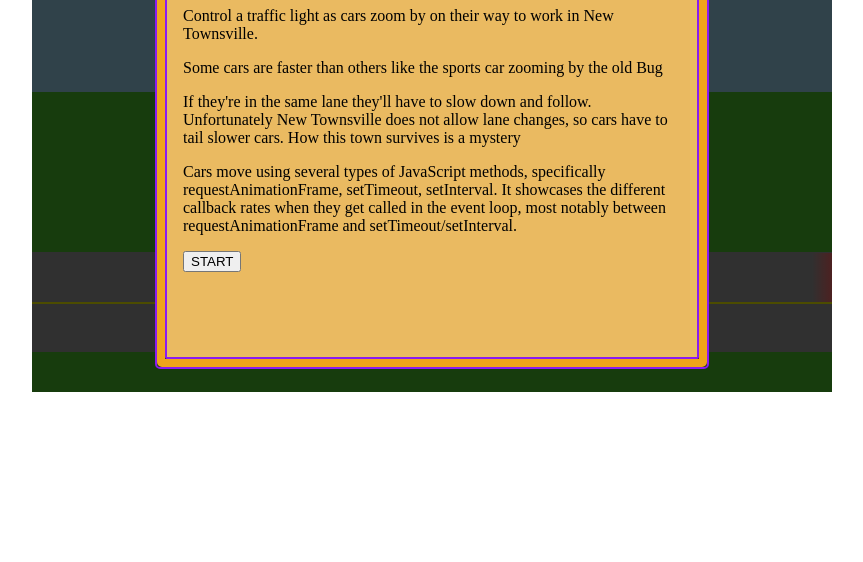
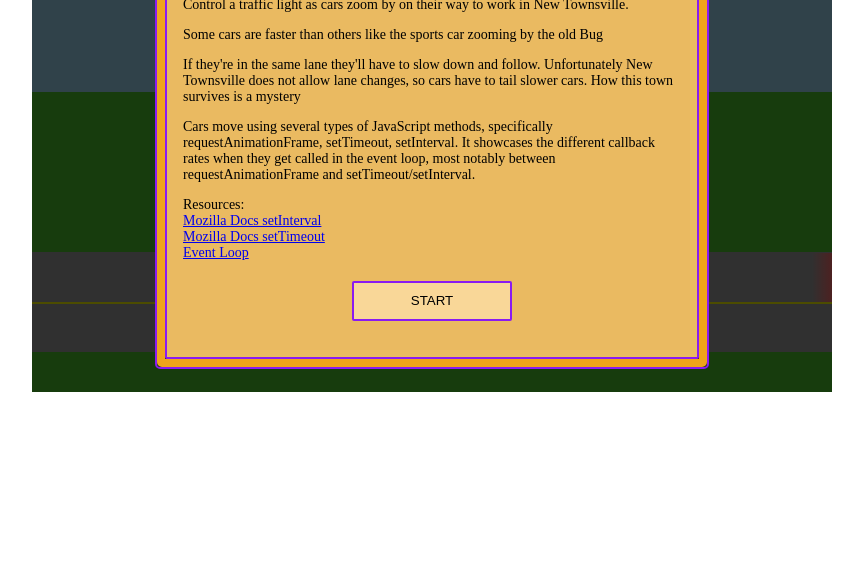
Before and after one commit to VietnameseCoffee/traffic-light, a website built with webpack: page src/index.html in a window 1280 px wide. Shown: the part 238-800 px from the top of the page, without its empty margins (208-1071 px from the left). Built offline with nearby package versions, Linux system fonts and the light colour scheme.

Commit message:
Add resources, cleanup

```diff
--- a/src/index.html
+++ b/src/index.html
@@ -49,7 +49,17 @@
                             different callback rates when they get called in the event loop,
                             most notably between requestAnimationFrame and setTimeout/setInterval.
                         </p>
-                        <button id="init">START</button>
+                        Resources:
+                        <div>
+                            <a href="https://developer.mozilla.org/en-US/docs/Web/API/setInterval">Mozilla Docs setInterval</a>
+                        </div>
+                        <div>
+                            <a href="https://developer.mozilla.org/en-US/docs/Web/API/setTimeout">Mozilla Docs setTimeout</a>
+                        </div>
+                        <div>
+                            <a href="https://www.macarthur.me/posts/navigating-the-event-loop">Event Loop</a>
+                        </div>
+                        <button class="btn" id="init"init>START</button>
                     </div>
                 </div>
             </div>
--- a/src/styles/styles.css
+++ b/src/styles/styles.css
@@ -1,4 +1,8 @@
 @import "variables.css";
+
+/**************************************
+* TAGS
+*/
 
 html {
   height: 100%;
@@ -21,9 +25,9 @@ img {
   -webkit-user-drag: none;
 }
 
-.test {
-  border: 1px solid blue;
-}
+/**************************************
+* IDS
+*/
 
 #app {
   position: relative;
@@ -45,9 +49,16 @@ img {
   line-height: 40px;
 }
 
-.app {
-  filter: brightness(0.3);
+#init {
+  display: block;
+  margin: 20px auto 0;
+  padding: 5px;
+  width: 160px;
 }
+
+/**************************************
+* BUTTONS
+*/
 
 .btn {
   border: 2px solid var(--modal-border-out);
@@ -78,6 +89,14 @@ img {
 
 .hidden {
   visibility: hidden;
+}
+
+/**************************************
+* GAME
+*/
+
+.app {
+  filter: brightness(0.3);
 }
 
 .sky {
@@ -182,6 +201,10 @@ img {
   z-index: 2;
 }
 
+/**************************************
+* MODAL
+*/
+
 #modal {
   border-radius: 5px;
   border: 2px solid var(--modal-border-out);
@@ -208,12 +231,15 @@ img {
   background-color: var(--modal);
   border: 2px solid var(--modal-border-out);
   border-radius: 2px;
+  font-size: 14px;
   height: 100%;
   width: 100%;
   padding: 0 1rem;
 }
 
-/************* Animations **************/
+/**************************************
+* ANIMATIONS
+*/
 
 .on {
   animation-duration: 3s;
```
